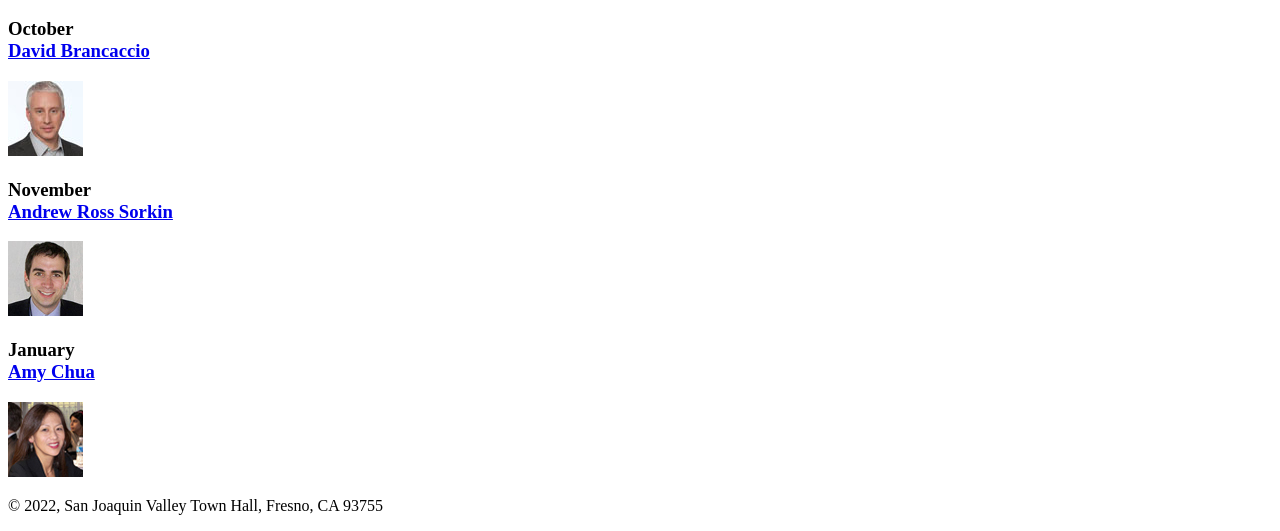
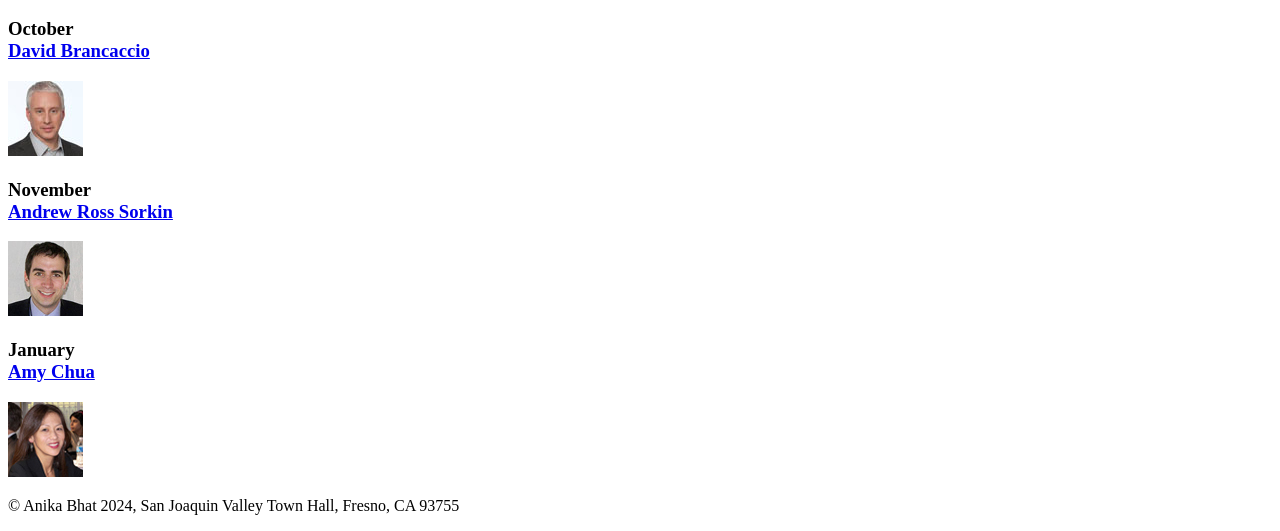
Before and after one commit to anikabhat/A05, a plain HTML site: page index.html in a window 1280 px wide. Shown: the part 500-1031 px from the top of the page. Drawn offline with Linux system fonts and the light colour scheme.

Commit message:
Update index.html

```diff
--- a/index.html
+++ b/index.html
@@ -43,7 +43,7 @@
 		<img src="images/chua75.jpg" alt="Amy Chua photo">
 	</main>
 	<footer>
-		<p>&copy; 2022, San Joaquin Valley Town Hall, Fresno, CA 93755</p>
+		<p>&copy; Anika Bhat 2024, San Joaquin Valley Town Hall, Fresno, CA 93755</p>
 	</footer>
 </body>
 </html>
```
